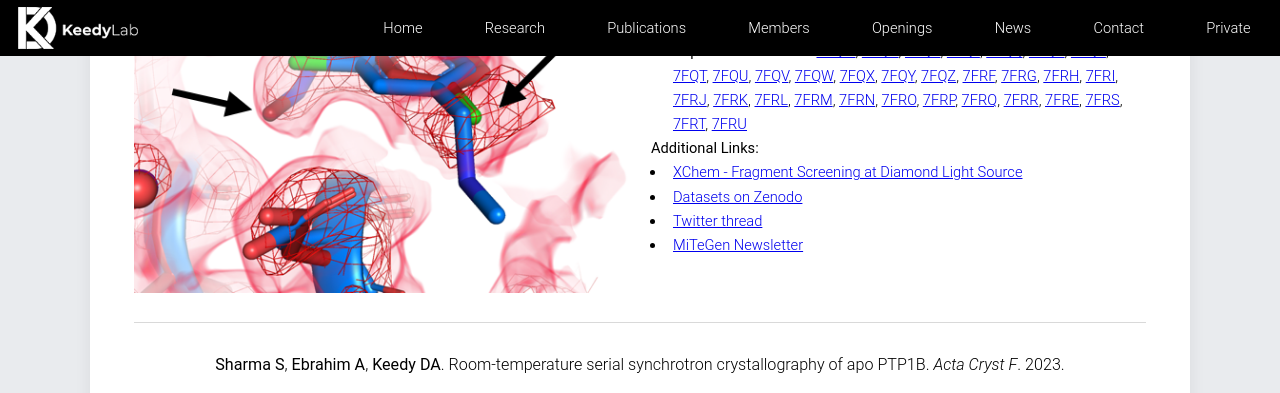
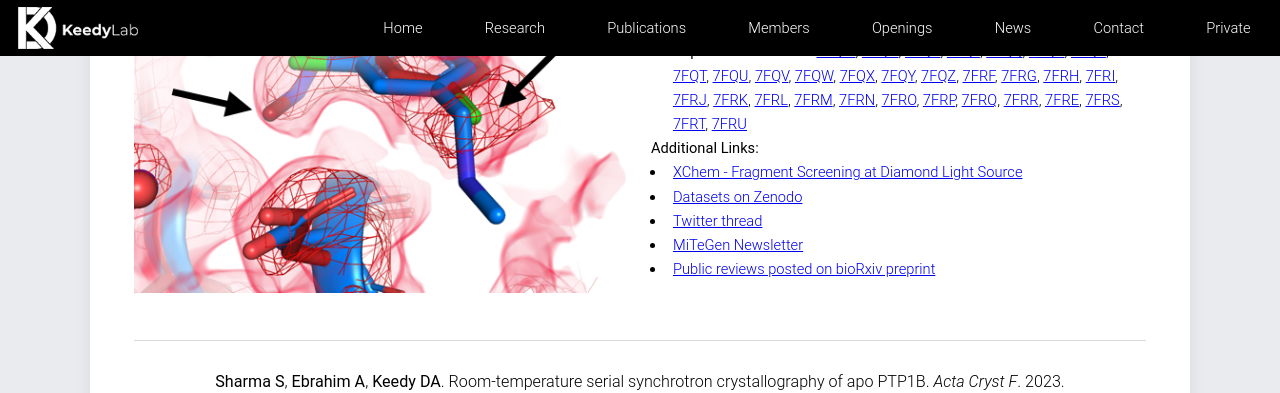
Before and after one commit to keedylab/keedylab.github.io, a Jekyll site: the page built from publications/index.html, in a window 1280 px wide and 900 px high, scrolled down 595 px, cut to the strip 0-393 px from the top of the window. Built offline with Jekyll 4.4.1, drawn with Linux system fonts in a browser that asks for light colours; some of the changed lines change nothing that is shown.

Commit message:
Tamar's paper is out at eLife

```diff
--- a/_data/publications.yml
+++ b/_data/publications.yml
@@ -1,10 +1,10 @@
 - citation: '**Mehlman (Skaist) T**, Biel JT, **Azeem SM**, Nelson ER, **Hossain S**, Dunnett LE, Paterson NG, Douangamath A, Talon R, Axford D, **Orins H**, von Delft F, **Keedy DA**. Room-temperature crystallography reveals altered binding of small-molecule fragments to PTP1B. *eLife*. 2023.'
-  date: 202211
+  date: 202303
   image: '/images/pub/mehlman_2023.png'
   pmid:
   pmcid:
   biorxiv: "2022.11.02.514751"
-  pdf: '/pdf/mehlman_2022.pdf'
+  pdf: '/pdf/mehlman_2023.pdf'
   pdbs:
     - 7FQM
     - 7FQN
@@ -46,6 +46,8 @@
       url: https://twitter.com/DanielKeedy/status/1588235104500924422
     - name: MiTeGen Newsletter
       url: https://myemail.constantcontact.com/Is-RT-More-Revealing---Cryogenic-eCryoTag-System---Crystallography-Phasing-Products---Events---News--Jobs.html?soid=1102010861736&aid=6Daadtrec_0
+    - name: Public reviews posted on bioRxiv preprint
+      url: https://www.biorxiv.org/content/10.1101/2022.11.02.514751v1#review
 
 - citation: '**Sharma S**, **Ebrahim A**, **Keedy DA**. Room-temperature serial synchrotron crystallography of apo PTP1B. *Acta Cryst F*. 2023.'
   date: 202208
```
Also changed, not shown: 1 other file.
